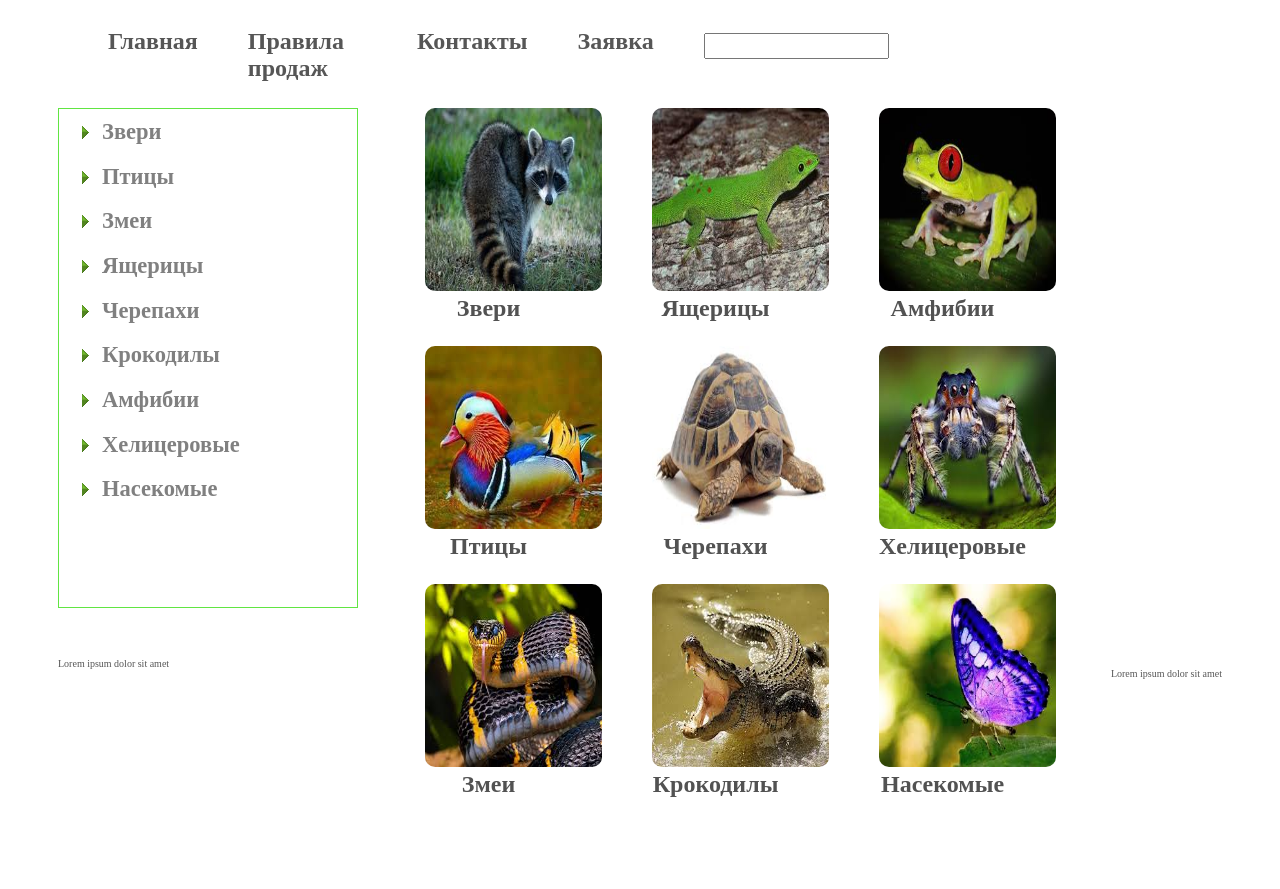
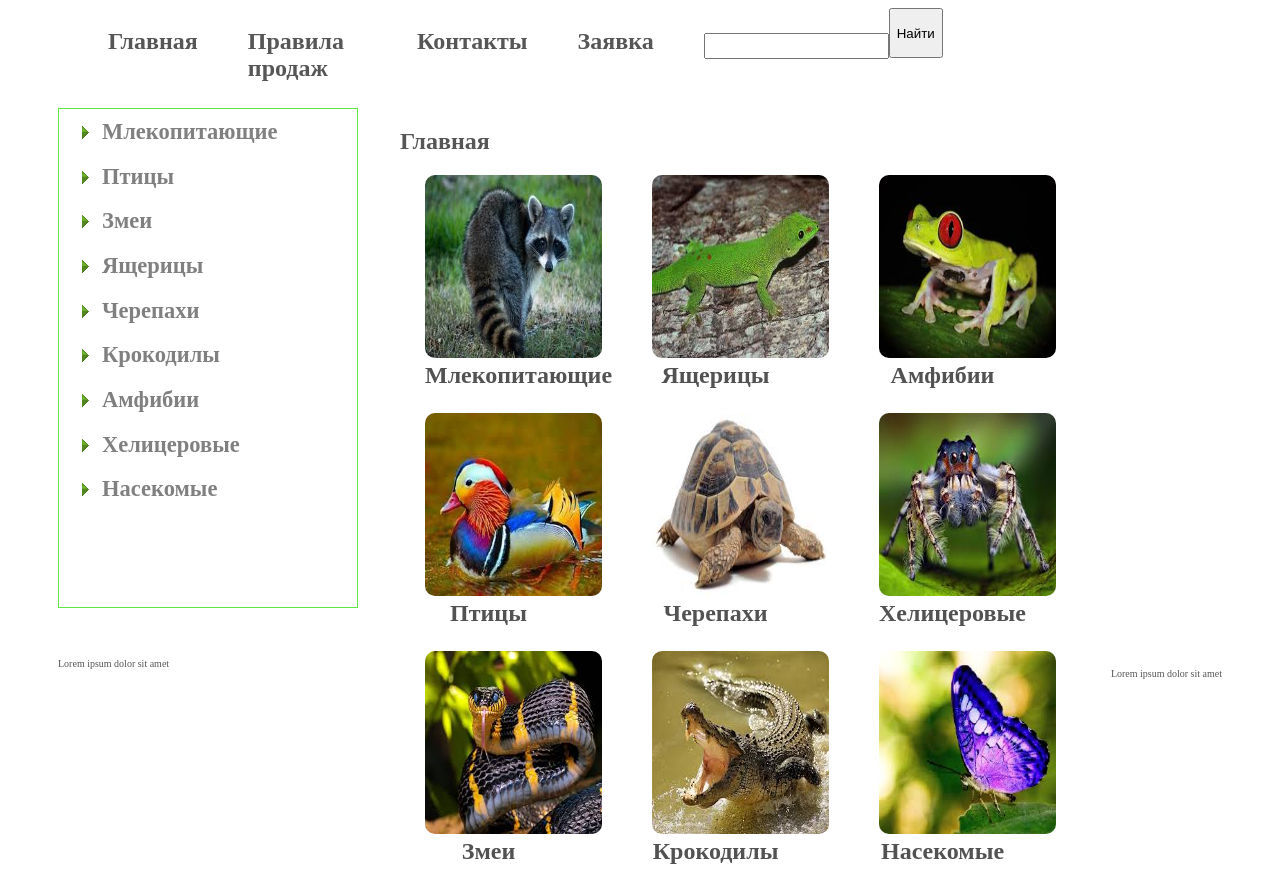
Before and after one commit to Poichan/zoo, a plain HTML site: page index.html in a window 1280 px wide. Before the commit the page ends 808 px from the top, so only its background shows below. Drawn offline with Linux system fonts and the light colour scheme.

Commit message:
Add files via upload

```diff
--- a/index.html
+++ b/index.html
@@ -23,7 +23,9 @@
                 Заявка
             </h2>
             <input class="v">
-
+            <button class="x">
+              Найти
+          </button>
         </div>
     </div>
     <div class="main">
@@ -31,7 +33,7 @@
             <div class="z">
                 <img src="left_menu_item_collapsed_mark.png" class="qwer" />
                 <h2>
-                    Звери
+                    Млекопитающие
                 </h2>
             </div>
             <div class="z">
@@ -71,25 +73,29 @@
                 </h2>
             </div>
             <div class="z">
-           <img src="left_menu_item_collapsed_mark.png" class="qwer"/>
+                <img src="left_menu_item_collapsed_mark.png" class="qwer" />
                 <h2>
                     Хелицеровые
                 </h2>
             </div>
             <div class="z">
-           <img src="left_menu_item_collapsed_mark.png" class="qwer"/>
+                <img src="left_menu_item_collapsed_mark.png" class="qwer" />
                 <h2>
                     Насекомые
                 </h2>
             </div>
         </div>
         <div class="right">
+            <div>
+                <h2 class="b">
+                    Главная
+                </h2>
                 <div class="z">
                     <div>
                         <div class="q r">
                             <img src="download%20(5).jpeg" class="icons" />
                             <h2>
-                            Звери
+                                Млекопитающие
                             </h2>
                         </div>
                         <div class="q">
@@ -148,6 +154,7 @@
                 </div>
             </div>
         </div>
+    </div>
     <div class="bottom">
         Lorem ipsum dolor sit amet
         <p>
```
Lines whose indentation alone changed are shown as unchanged.
